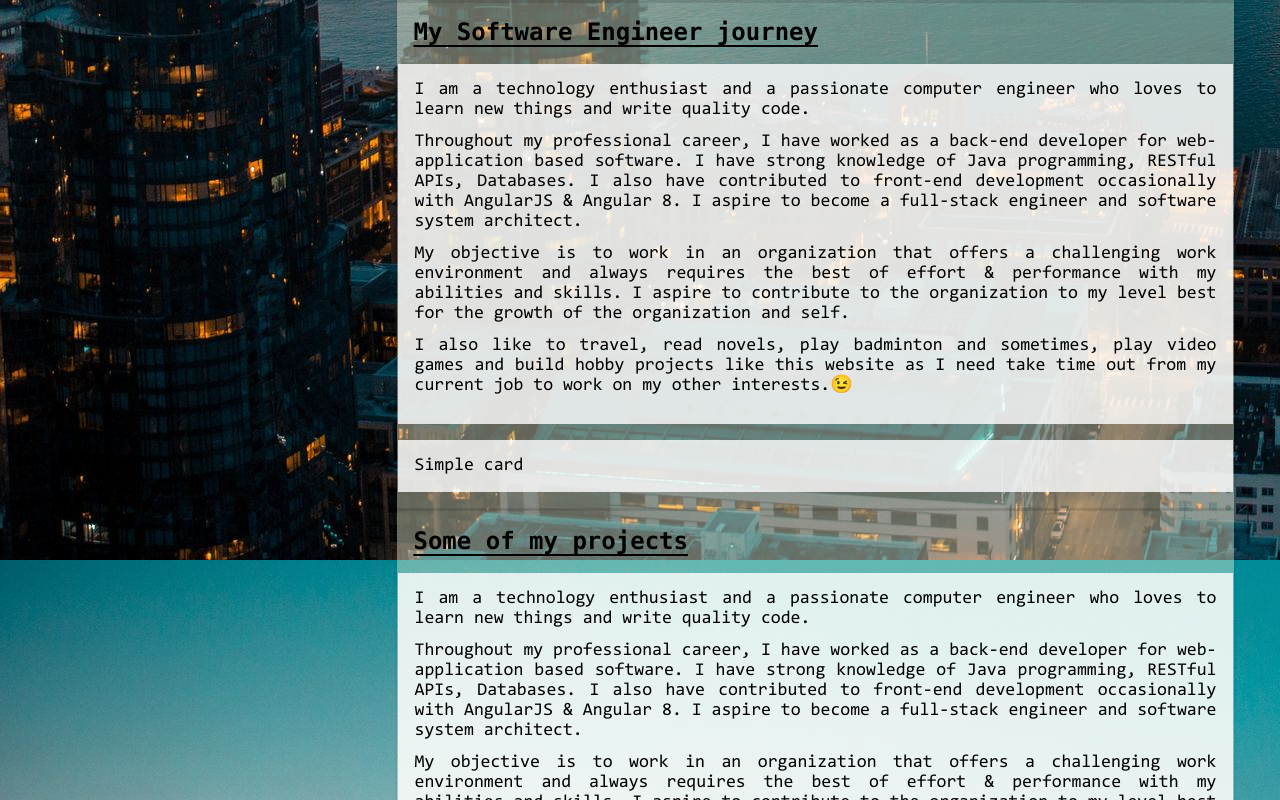
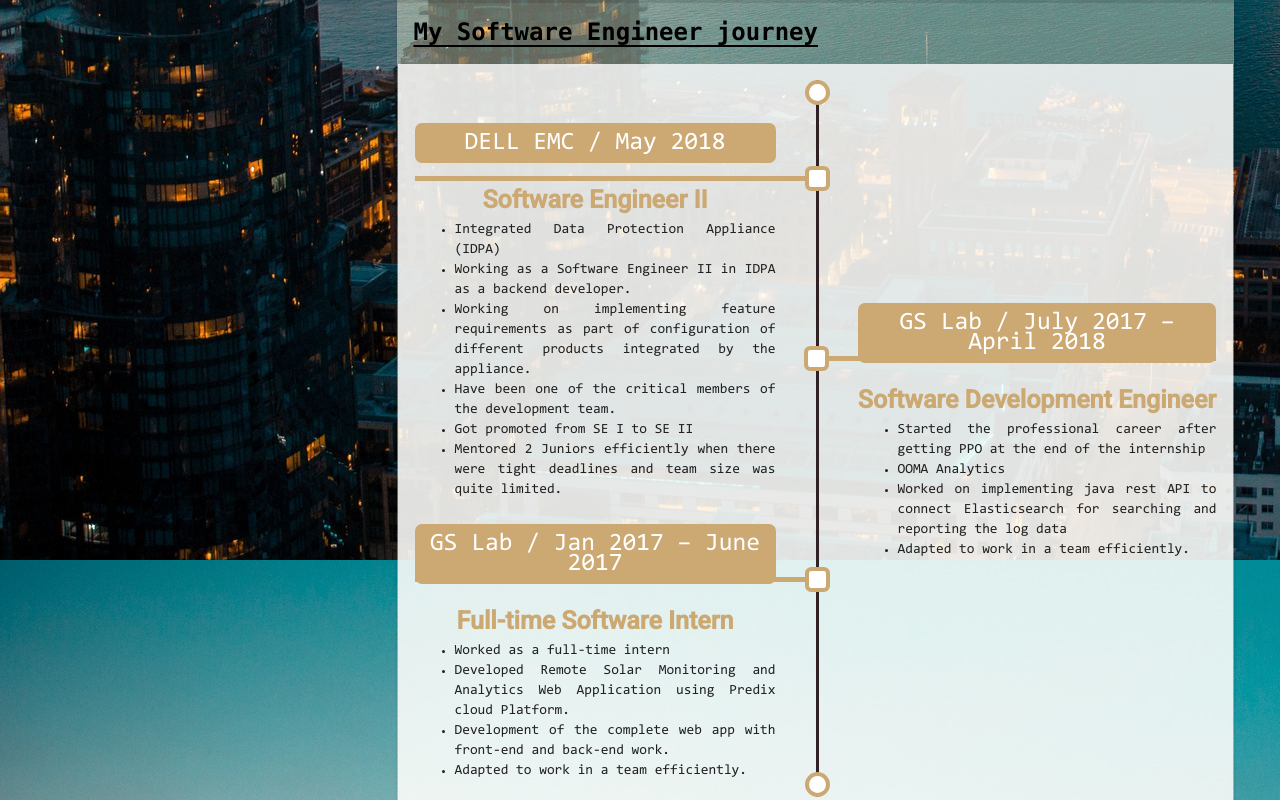
Before and after one commit to rohit2395/portfolio-static, an Angular app: page /home in a window 1280 px wide. Shown: the part 1040-1840 px from the top of the page. Built offline with nearby package versions, Linux system fonts and the light colour scheme; what angular-progress-bar would draw is missing.

Commit message:
added experience timeline

```diff
--- a/package.json
+++ b/package.json
@@ -22,6 +22,9 @@
     "@angular/platform-browser": "~11.0.4",
     "@angular/platform-browser-dynamic": "~11.0.4",
     "@angular/router": "~11.0.4",
+    "@fortawesome/angular-fontawesome": "^0.8.1",
+    "@fortawesome/fontawesome-svg-core": "^1.2.32",
+    "@fortawesome/free-solid-svg-icons": "^5.15.1",
     "angular-progress-bar": "^1.0.11",
     "bootstrap": "^4.6.0",
     "install": "^0.13.0",
--- a/src/app/app.module.ts
+++ b/src/app/app.module.ts
@@ -2,7 +2,6 @@ import { BrowserModule } from '@angular/platform-browser';
 import { NgModule } from '@angular/core';
 import {FlexLayoutModule} from "@angular/flex-layout";
 import {ProgressBarModule} from  'node_modules/angular-progress-bar'
-
 
 import { MaterialModule } from './shared/material.module';
 
@@ -19,6 +18,7 @@ import { ExperienceComponent } from './components/experience/experience.componen
 import { ProjectsComponent } from './components/projects/projects.component';
 import { FeedbackComponent } from './components/feedback/feedback.component';
 import { BlogsComponent } from './components/blogs/blogs.component';
+import { FontAwesomeModule } from '@fortawesome/angular-fontawesome';
 
 
 @NgModule({
@@ -40,7 +40,8 @@ import { BlogsComponent } from './components/blogs/blogs.component';
     FlexLayoutModule,
     MaterialModule,
     ProgressBarModule,
-    BrowserAnimationsModule
+    BrowserAnimationsModule,
+    FontAwesomeModule
   ],
   providers: [SidenavService],
   bootstrap: [AppComponent]
--- a/src/app/components/experience/experience.component.html
+++ b/src/app/components/experience/experience.component.html
@@ -1,16 +1,22 @@
-<section>
-    <div>
-        <p>
-            I am a technology enthusiast and a passionate computer engineer who loves to learn new things and write quality code.
-        </p>
-        <p>
-            Throughout my professional career, I have worked as a back-end developer for web-application based software. I have strong knowledge of Java programming, RESTful APIs, Databases. I also have contributed to front-end development occasionally with AngularJS & Angular 8.   I aspire to become a full-stack engineer and software system architect.
-        </p>
-        <p>
-            My objective is to work in an organization that offers a challenging work environment and always requires the best of effort & performance with my abilities and skills. I aspire to contribute to the organization to my level best for the growth of the organization and self.
-        </p>
-        <p>
-            I also like to travel, read novels, play badminton and sometimes, play video games and build hobby projects like this website as I need take time out from my current job to work on my other interests.😉
-        </p>
+<div class="main-timeline9">
+    <div class="timeline" *ngFor="let e of experience">
+        <div class="timeline-content">
+            <!-- <div class="circle"><span><i class="fa fa-rocket"></i></span></div> -->
+            <div class="content">
+                <span class="year">{{e.yearAndCompony}}</span>
+                <h4 class="title">{{e.title}}</h4>
+                <ul>
+                    <div class=description *ngFor="let des of e.description">
+                        <!-- <pre> -->
+                                <li>{{des}}</li>
+
+                                <!-- </pre> -->
+                    </div>
+                </ul>
+
+                <div class="icon"></div>
+            </div>
+        </div>
     </div>
-</section>
+
+</div>
--- a/src/app/components/experience/experience.component.scss
+++ b/src/app/components/experience/experience.component.scss
@@ -0,0 +1,63 @@
+.main-timeline9{position:relative}
+.main-timeline9:after,.main-timeline9:before{content:"";display:block;width:100%;clear:both}
+.main-timeline9:before{content:"";width:3px;height:100%;background:#302124;position:absolute;top:0;left:50%}
+.main-timeline9 .timeline{width:50%;float:left;position:relative;z-index:1}
+.main-timeline9 .timeline:after,.main-timeline9 .timeline:before{content:"";display:block;width:100%;clear:both}
+.main-timeline9 .timeline:first-child:before,.main-timeline9 .timeline:last-child:before{content:"";width:25px;height:25px;border-radius:50%;background:#fff;border:4px solid #cca872;position:absolute;top:0;right:-14px;z-index:1}
+.main-timeline9 .timeline:last-child:before{top:auto;bottom:0}
+.main-timeline9 .timeline:last-child:nth-child(even):before{right:auto;left:-12px;bottom:-2px}
+.main-timeline9 .timeline-content{text-align:center;margin-top:8px;position:relative;transition:all .3s ease 0s}
+.main-timeline9 .timeline-content:before{content:"";width:100%;height:5px;background:#cca872;position:absolute;top:88px;left:0;z-index:-1}
+.main-timeline9 .circle{width:180px;height:180px;border-radius:50%;background:#fff;border:8px solid #cca872;float:left;margin-right:25px;position:relative}
+.main-timeline9 .circle span:after,.main-timeline9 .circle span:before,.main-timeline9 .circle:before{content:"";margin:auto;position:absolute;right:-33px;bottom:0;z-index:-1}
+.main-timeline9 .circle:before{width:26px;height:30px;background:#cca872;top:0;box-shadow:inset 7px 0 9px -7px #444}
+.main-timeline9 .circle span{display:block;width:100%;height:100%;border-radius:50%;line-height:160px;border:3px solid #adabab;font-size:80px;color:#454344}
+.main-timeline9 .circle span:after,.main-timeline9 .circle span:before{width:28px;height:50px;background:#fff;border-radius:0 0 0 21px;top:-54px}
+.main-timeline9 .circle span:after{border-radius:21px 0 0;top:0;bottom:-56px}
+.main-timeline9 .content{display:table;padding-right:40px;position:relative}
+.main-timeline9 .year{display:block;padding:10px;margin:10px 0 50px;background:#cca872;border-radius:7px;font-size:25px;color:#fff;margin-top: 35px;margin-bottom: 25px;}
+.main-timeline9 .title{font-size:25px;font-weight:700;color:#cca872;margin-top:0;margin-bottom: 8px;}
+.main-timeline9 .icon span:after,.main-timeline9 .icon span:before,.main-timeline9 .icon:before{content:"";height:25px;margin:auto;position:absolute;bottom:0;z-index:-1;left:-15px}
+.main-timeline9 .description{font-size:14px;color:#222121;text-align:justify;text-justify: inter-word;}
+.main-timeline9 .icon{width:25px;height:25px;border-radius:25%;background:#fff;border:4px solid #cca872;position:absolute;top:78px;right:-14px}
+.main-timeline9 .icon:before{width:0px;background:#cca872;top:-1px}
+.main-timeline9 .icon span:after,.main-timeline9 .icon span:before{width:21px;background:#fff;border-radius:0 0 21px;top:-30px}
+.main-timeline9 .icon span:after{border-radius:0 21px 0 0;top:0;left:-15px;bottom:-30px}
+.main-timeline9 .timeline:nth-child(2n) .circle,.main-timeline9 .timeline:nth-child(2n) .timeline-content{float:right}
+.main-timeline9 .timeline:nth-child(2n) .circle{margin:0 0 0 25px}
+.main-timeline9 .timeline:nth-child(2n) .circle:before{right:auto;left:-33px;box-shadow:-7px 0 9px -7px #444 inset}
+.main-timeline9 .timeline:nth-child(2n) .circle span:after,.main-timeline9 .timeline:nth-child(2n) .circle span:before{right:auto;left:-33px;border-radius:0 0 21px}
+.main-timeline9 .timeline:nth-child(2n) .circle span:after{border-radius:0 21px 0 0}
+.main-timeline9 .timeline:nth-child(2n) .content{padding:0 0 0 40px;margin-left:2px}
+.main-timeline9 .timeline:nth-child(2n) .icon{right:auto;left:-14px}
+.main-timeline9 .timeline:nth-child(2n) .icon span:after,.main-timeline9 .timeline:nth-child(2n) .icon span:before,.main-timeline9 .timeline:nth-child(2n) .icon:before{left:auto;right:-15px}
+.main-timeline9 .timeline:nth-child(2n) .icon span:before{border-radius:0 0 0 21px}
+.main-timeline9 .timeline:nth-child(2n) .icon span:after{border-radius:21px 0 0}
+.main-timeline9 .timeline:nth-child(2){margin-top:180px}
+.main-timeline9 .timeline:nth-child(odd){margin:-175px 0 0}
+.main-timeline9 .timeline:nth-child(even){margin-bottom:80px}
+.main-timeline9 .timeline:first-child,.main-timeline9 .timeline:last-child:nth-child(even){margin:0}
+@media only screen and (max-width:990px){.main-timeline9:before{left:100%}
+.main-timeline9 .timeline{width:100%;float:none;margin-bottom:20px!important}
+.main-timeline9 .timeline:first-child:before,.main-timeline9 .timeline:last-child:before{left:auto!important;right:-13px!important}
+.main-timeline9 .timeline:nth-child(2n) .circle{float:left;margin:0 25px 0 0}
+.main-timeline9 .timeline:nth-child(2n) .circle:before{right:-33px;left:auto;box-shadow:7px 0 9px -7px #444 inset}
+.main-timeline9 .timeline:nth-child(2n) .circle span:after,.main-timeline9 .timeline:nth-child(2n) .circle span:before{right:-33px;left:auto;border-radius:0 0 0 21px}
+.main-timeline9 .timeline:nth-child(2n) .circle span:after{border-radius:21px 0 0}
+.main-timeline9 .timeline:nth-child(2n) .content{padding:0 40px 0 0;margin-left:0}
+.main-timeline9 .timeline:nth-child(2n) .icon{right:-14px;left:auto}
+.main-timeline9 .timeline:nth-child(2n) .icon span:after,.main-timeline9 .timeline:nth-child(2n) .icon span:before,.main-timeline9 .timeline:nth-child(2n) .icon:before{left:-15px;right:auto}
+.main-timeline9 .timeline:nth-child(2n) .icon span:before{border-radius:0 0 21px}
+.main-timeline9 .timeline:nth-child(2n) .icon span:after{border-radius:0 21px 0 0}
+.main-timeline9 .timeline:nth-child(2),.main-timeline9 .timeline:nth-child(even),.main-timeline9 .timeline:nth-child(odd){margin:0}
+}
+@media only screen and (max-width:480px){.main-timeline9:before{left:0}
+.main-timeline9 .timeline:first-child:before,.main-timeline9 .timeline:last-child:before{left:-12px!important;right:auto!important}
+.main-timeline9 .circle,.main-timeline9 .timeline:nth-child(2n) .circle{width:130px;height:130px;float:none;margin:0 auto}
+.main-timeline9 .timeline-content:before{width:99.5%;top:68px;left:.5%}
+.main-timeline9 .circle span{line-height:115px;font-size:60px}
+.main-timeline9 .circle span:after,.main-timeline9 .circle span:before,.main-timeline9 .circle:before,.main-timeline9 .icon{display:none}
+.main-timeline9 .content,.main-timeline9 .timeline:nth-child(2n) .content{padding:0 10px}
+.main-timeline9 .year{margin-top:15px}
+.main-timeline9 .description{text-align:center}
+}
--- a/src/app/components/experience/experience.component.ts
+++ b/src/app/components/experience/experience.component.ts
@@ -1,4 +1,10 @@
 import { Component, OnInit } from '@angular/core';
+
+interface Exp {
+  yearAndCompony:String;
+  title:String;
+  description:String[];
+}
 
 @Component({
   selector: 'app-experience',
@@ -7,12 +13,46 @@ import { Component, OnInit } from '@angular/core';
 })
 export class ExperienceComponent implements OnInit {
 
+  experience:Exp[]=[
+    {
+      yearAndCompony:'DELL EMC / May 2018 ',
+      title:'Software Engineer II',
+      description:[
+        'Integrated Data Protection Appliance (IDPA)',
+        'Working as a Software Engineer II in IDPA as a backend developer.',
+        'Working on implementing feature requirements as part of configuration of different products integrated by the appliance.',
+        'Have been one of the critical members of the development team.',
+        'Got promoted from SE I to SE II',
+        'Mentored 2 Juniors efficiently when there were tight deadlines and team size was quite limited.'
+      ]
+    },
+    {
+      yearAndCompony:'GS Lab / July 2017 – April 2018',
+      title:'Software Development Engineer',
+      description:[
+        'Started the professional career after getting PPO at the end of the internship',
+        'OOMA Analytics',
+        'Worked on implementing java rest API to connect Elasticsearch for searching and reporting the log data',
+        'Adapted to work in a team efficiently.',
+      ]
+    },
+    {
+      yearAndCompony:'GS Lab / Jan 2017 – June 2017',
+      title:'Full-time Software Intern',
+      description:[
+        'Worked as a full-time intern',
+        'Developed Remote Solar Monitoring and Analytics Web Application using Predix cloud Platform.',
+        'Development of the complete web app with front-end and back-end work.',
+        'Adapted to work in a team efficiently.',
+      ]
+    }
+  ];
+
   constructor() {
 
     console.log("in experience");
 
    }
-
   ngOnInit(): void {
   }
 
--- a/src/app/components/header/header.component.scss
+++ b/src/app/components/header/header.component.scss
@@ -41,7 +41,7 @@
 
 
   .blog-link {
-    z-index: 5;
+    z-index: 3;
     position: fixed;
     top:0;
     right:0;
@@ -52,11 +52,11 @@
     border: 3px solid whitesmoke;
     background-image: -webkit-linear-gradient(30deg, whitesmoke 50%, transparent 50%);
     background-image: linear-gradient(30deg, whitesmoke 50%, transparent 50%);
-    background-size: 500px;
+    background-size: 600px;
     background-repeat: no-repeat;
     background-position: 0%;
     -webkit-transition: background 300ms ease-in-out;
-    transition: background 300ms ease-in-out;
+    transition: background 400ms ease-in-out;
   }
   .blog-link:hover {
     background-position: 101%;
--- a/src/app/components/portfolio/portfolio.component.html
+++ b/src/app/components/portfolio/portfolio.component.html
@@ -37,7 +37,6 @@
         <div class="row">
             <app-experience style="width: 100%;"></app-experience>
         </div>
-        <div class="row">Simple card</div>
 
         <mat-divider></mat-divider>
 
```
Also changed, not shown: 1 other file (tests, documents, lock files or other folders).
